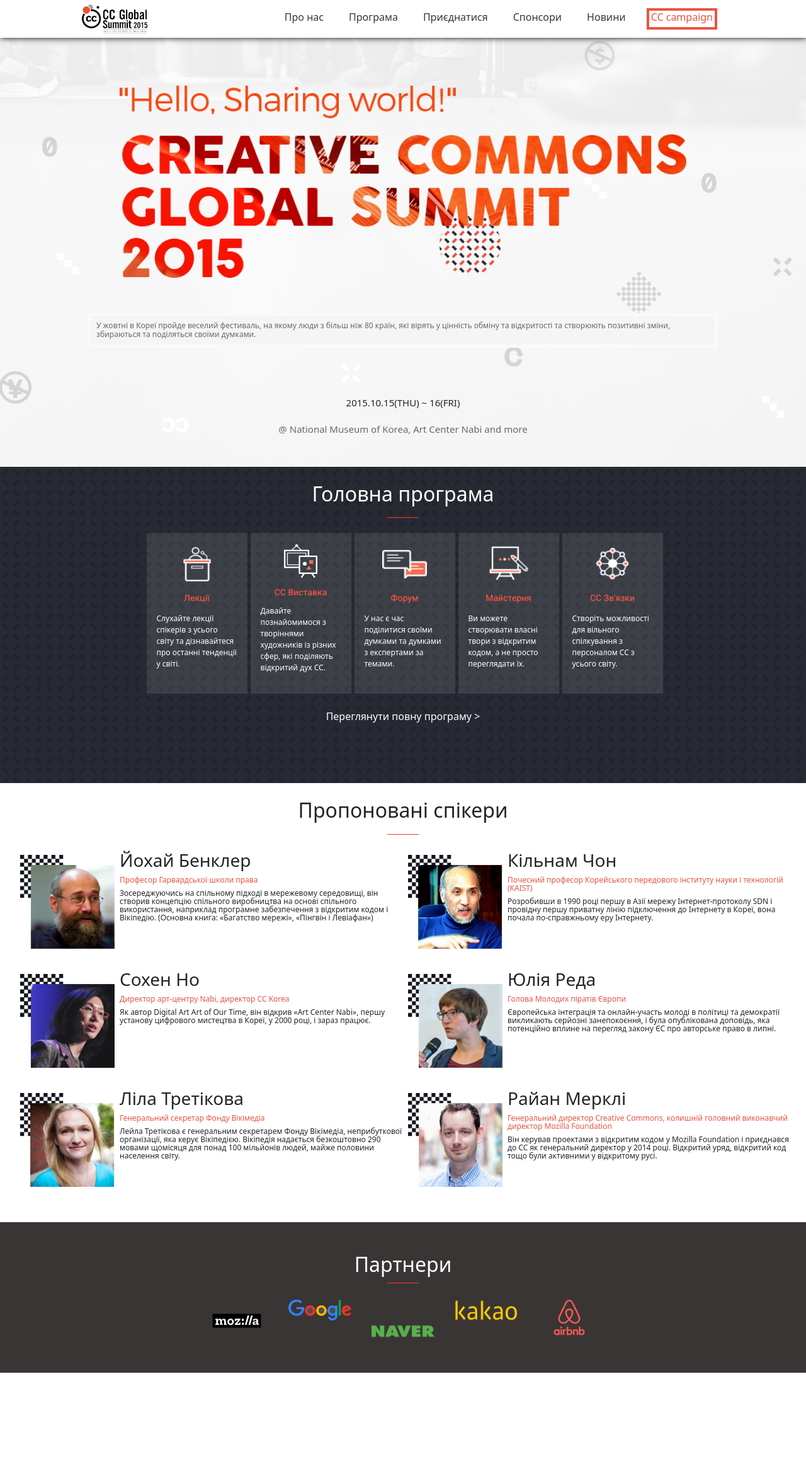
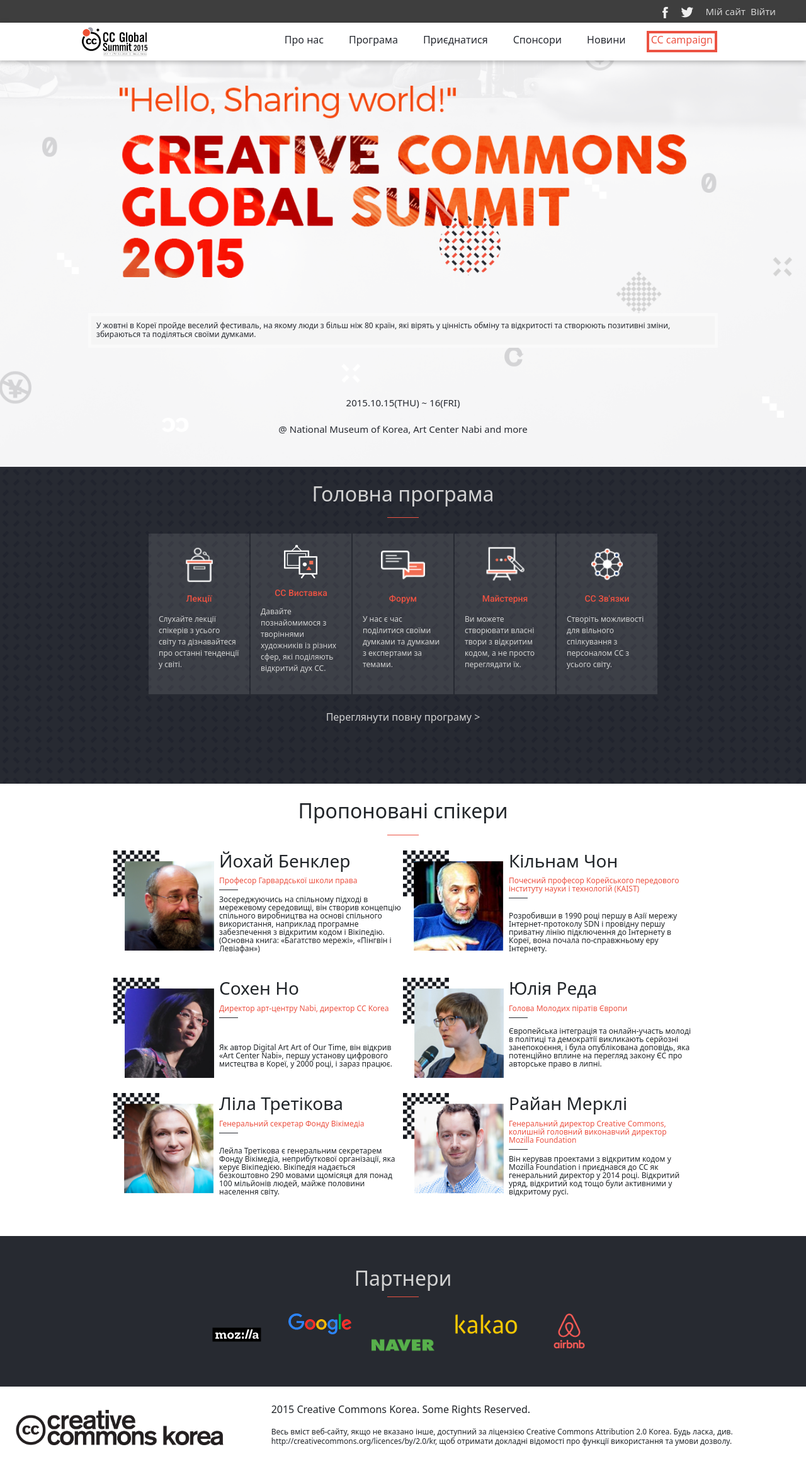
Before and after one commit to aliveGUY/conference, a website with bundled scripts: page index.html in a window 1280 px wide. Shown: the whole page at 63% size. Before the commit the page ends 2179 px from the top, so only its background shows below. Built offline with nearby package versions, Linux system fonts and the light colour scheme.

Commit message:
Add all required changes

```diff
--- a/index.css
+++ b/index.css
@@ -1,13 +1,41 @@
 * {
   margin: 0;
   padding: 0;
+
+  --black: #272a31;
+  --orange: #ec5242;
+  --white: #d3d3d3;
+}
+
+.top_menu {
+  display: none;
+  height: 36px;
+  background-color: rgb(62, 62, 62);
+  text-align: right;
+  line-height: 36px;
+  vertical-align: middle;
+}
+
+.top_menu ul {
+  padding: 0;
+  list-style: none;
+}
+
+.top_menu ul li a {
+  font-size: 15px;
+  color: var(--white);
+  text-decoration: none;
+}
+
+.top_menu ul li:nth-child(n+3) a:hover {
+  border-bottom: var(--white) solid 1px;
 }
 
 .burger {
   top: 25px;
   cursor: pointer;
   position: absolute;
-  background: #3a3535;
+  background: var(--black);
   width: 25px;
   height: 5px;
   transition: 0.2s;
@@ -17,7 +45,7 @@
 .burger::after {
   content: '';
   position: absolute;
-  background: #3a3535;
+  background: var(--black);
   width: 25px;
   height: 5px;
   transition: 0.2s;
@@ -52,7 +80,7 @@
 
 .Topbar.active {
   height: 100vh;
-  background-color: #fff;
+  background-color: var(--white);
 }
 
 .Topbar-logo {
@@ -88,22 +116,22 @@
 }
 
 .Topbar-nav li a {
-  color: #3a3535;
+  color: var(--black);
   text-decoration: none;
 }
 
 .Topbar-nav li:nth-child(6) {
   padding: 3px;
-  border: #ec5242 solid 4px !important;
+  border: var(--orange) solid 4px !important;
   margin: 13px;
 }
 
 .Topbar-nav li:hover a {
-  color: #ec5242;
+  color: var(--orange);
 }
 
 .Topbar-nav li:nth-child(6) a {
-  color: #ec5242;
+  color: var(--orange);
 }
 
 #Headline {
@@ -124,22 +152,26 @@
 
 #Headline-box {
   border: 5px solid rgba(255, 255, 255, 0.555);
-  color: rgb(104, 104, 104) !important;
+  color: var(--black);
   background-color: rgb(245, 245, 245);
   font-size: 12px;
   margin: 7vh 0;
 }
 
+#Headline-date {
+  color: var(--black);
+}
+
 #Headline-sponsor {
   font-size: 12px;
-  color: rgb(104, 104, 104) !important;
+  color: var(--black) !important;
 }
 
 #MainProgram {
   background-color: rgb(39, 42, 50);
   background-image: url(src/img/hitmark.png);
   background-size: 35px;
-  color: #fff;
+  color: var(--white);
 }
 
 .MainProgram-list {
@@ -164,7 +196,7 @@
   font-size: 14px;
   font-family: 'Roboto', sans-serif;
   font-weight: 500;
-  color: #ec5242 !important;
+  color: var(--orange);
 }
 
 .MainProgram-text {
@@ -183,20 +215,20 @@
 .MainProgram-link {
   text-decoration: none;
   display: none;
-  color: #fff;
+  color: var(--white);
   margin-bottom: 70px;
 }
 
 .MainProgram-link:hover {
-  color: #fff;
-  border-bottom: #fff solid 2px;
+  color: var(--white);
+  border-bottom: var(--white) solid 2px;
   margin-bottom: 68px;
 }
 
 #MainProgram-btn {
-  color: #fff;
+  color: var(--white);
   border: none;
-  background-color: #ec5242;
+  background-color: var(--orange);
   font-family: 'Roboto', sans-serif;
   font-weight: 500;
 }
@@ -204,7 +236,7 @@
 .line {
   margin: 10px auto;
   width: 50px;
-  border-bottom: 1.2px #fd3822 solid;
+  border-bottom: 1.2px var(--orange) solid;
 }
 
 .Featured-SPEAKERS {
@@ -237,10 +269,29 @@
   grid-area: 6/ 1/span 1/ span 1;
 }
 
-.Featured-speaker img {
-  width: 150px;
+.Featured-text {
+  display: flex;
+  flex-direction: column;
+  max-width: 300px;
+}
+
+.Featured-text p:nth-child(4) {
+  margin-top: auto;
+}
+
+.featured-img img {
+  width: calc(min(35vw,20vh));
   height: auto;
-  float: left;
+
+}
+
+.Line {
+  border-bottom: var(--black) 1px solid;
+  width: 30px;
+}
+
+.Featured-speaker {
+  display: flex;
 }
 
 .Featured-speaker p {
@@ -249,22 +300,24 @@
 }
 
 .Featured-des {
-  color: #ec5242;
+  color: var(--orange);
 }
 
 .SeeMore {
   padding: 10px;
-  border: 1px #3a3535 solid;
+  border-radius: 5px;
+  border: none;
+  box-shadow: rgb(0 0 0 / 15%) 0px 2px 8px 0px;
   background-color: #fff;
 }
 
 .Fetured-see {
-  display: block !important;
+  display: flex !important;
 }
 
 #Partner {
-  color: #fff;
-  background-color: #3a3535;
+  color: var(--white);
+  background-color: var(--black);
 }
 
 #Partner ul {
@@ -272,22 +325,34 @@
   list-style: none;
 }
 
-#footer {
-  width: 100vw;
-}
-
 #Sponsors li img {
   width: 100px;
   height: auto;
 }
 
-#footer p {
-  color: #3a3535;
+.footer-img {
   margin: auto 0;
-  font-size: 11px;
+  height: 60px;
+}
+
+.footer-img img {
+  transform: translateX(2vw);
+  height: auto;
+  max-width: 80%;
+}
+
+.foter-text {
+  line-height: 15px;
+  font-size: 12px;
+  display: none;
 }
 
 @media screen and (min-device-width: 768px) {
+
+  .top_menu {
+    display: block;
+  }
+
   #Topbar-Wrapper {
     display: flex;
     justify-content: space-between;
@@ -295,7 +360,7 @@
 
   .Topbar {
     background-color: #fff;
-    box-shadow: 1px 0.01px 10px black;
+    box-shadow: rgb(0 0 0 / 30%) 0px 2px 8px 0px;
   }
 
   .Topbar-logo-a {
@@ -343,11 +408,17 @@
   }
 
   #MainProgram ul li {
+    margin: 1px;
     display: flex;
   }
 
+  #MainProgram ul li:hover {
+    cursor: pointer;
+    margin: 0;
+    border: 1px var(--white) solid;
+  }
+
   .MainProgram-list {
-    margin-left: 5px;
     max-width: 160px;
     grid-template-rows: auto;
     grid-template-columns: auto;
@@ -404,4 +475,8 @@
   .SeeMore {
     display: none;
   }
+
+  .foter-text {
+    display: block;
+  }
 }
--- a/index.html
+++ b/index.html
@@ -10,10 +10,27 @@
     <title>Main</title>
 </head>
 <body>
-    <nav class="Topbar position-fixed">
+    <nav class="position-fixed">
+        <div class="top_menu">
+            <ul class="d-flex flex-row justify-content-end">
+                <li class="mx-1 me-3">
+                    <a href=""><img src="src/img/facebook.png" alt="facebook"></a>
+                </li>
+                <li class="mx-1 me-3">
+                    <a href=""><img src="src/img/twitter.png" alt="twitter"></a>
+                </li>
+                <li class="mx-1">
+                    <a href="">Мій сайт</a>
+                </li>
+                <li class="mx-1 me-5">
+                    <a href="">Війти</a>
+                </li>
+            </ul>
+        </div>
+        <div class="Topbar ">
             <div id="Topbar-Wrapper">
                 <a class="Topbar-logo" href="">
-                <img src="src/img/logo-lg.png" class="Topbar-logo-a" alt="">
+                    <img src="src/img/logo-lg.png" class="Topbar-logo-a" alt="Logo">
                 </a>
                 <div class="Topbar-burger">
                     <div class="burger"></div>
@@ -27,7 +44,9 @@
                     <li><a href="#">CC campaign</a></li>
                 </ul>
             </div>
+        </div>
     </nav>
+
     <section id="Headline">
         <div class="Headline-wrapper container d-flex flex-column align-items-center">
             <img class="Headline-title" src="src/img/title.png" alt="title"/>
@@ -86,71 +105,41 @@
         <h2>Пропоновані спікери</h2>
         <div class="line mb-4"></div>
         <div class="Featured-SPEAKERS">
-            <div id="Yochai" class="Featured-speaker mb-4">
-                <img src="src/img/speaker_01.png" alt="" class="m-2">
-                <h3>Йохай Бенклер</h3>
-                <p class="Featured-des mb-2">Професор Гарвардської школи права</p>
-                <p>Зосереджуючись на спільному підході в мережевому середовищі, він створив концепцію спільного виробництва на основі спільного використання, наприклад програмне забезпечення з відкритим кодом і Вікіпедію.
-                    (Основна книга: «Багатство мережі», «Пінгвін і Левіафан»)</p>
-            </div>
-            <div id="Kilnam" class="Featured-speaker mb-4">
-                <img src="src/img/speaker_02.png" alt="" class="m-2">
-                <h3>Кільнам Чон</h3>
-                <p class="Featured-des mb-2">Почесний професор Корейського передового інституту науки і технологій (KAIST)</p>
-                <p>Розробивши в 1990 році першу в Азії мережу Інтернет-протоколу SDN і провідну першу приватну лінію підключення до Інтернету в Кореї, вона почала по-справжньому еру Інтернету.</p>
-            </div>
-            <div id="Sohyeong" class="Featured-speaker mb-4">
-                <img src="src/img/speaker_03.png" alt="" class="m-2">
-                <h3>Сохен Но</h3>
-                <p class="Featured-des mb-2">Директор арт-центру Nabi, директор CC Korea</p>
-                <p>Як автор Digital Art Art of Our Time, він відкрив «Art Center Nabi», першу установу цифрового мистецтва в Кореї, у 2000 році, і зараз працює.</p>
-            </div>
-            <div id="Julia" class="Featured-speaker mb-4">
-                <img src="src/img/speaker_04.png" alt="" class="m-2">
-                <h3>Юлія Реда</h3>
-                <p class="Featured-des mb-2">Голова Молодих піратів Європи</p>
-                <p>Європейська інтеграція та онлайн-участь молоді в політиці та демократії викликають серйозні занепокоєння, і була опублікована доповідь, яка потенційно вплине на перегляд закону ЄС про авторське право в липні.</p>
-            </div>
-            <div id="Lila" class="Featured-speaker mb-4">
-                <img src="src/img/speaker_05.png" alt="" class="m-2">
-                <h3>Ліла Третікова</h3>
-                <p class="Featured-des mb-2">Генеральний секретар Фонду Вікімедіа</p>
-                <p>Лейла Третікова є генеральним секретарем Фонду Вікімедіа, неприбуткової організації, яка керує Вікіпедією. Вікіпедія надається безкоштовно 290 мовами щомісяця для понад 100 мільйонів людей, майже половини населення світу.</p>
-            </div>
-            <div id="Ryan" class="Featured-speaker mb-4">
-                <img src="src/img/speaker_06.png" alt="" class="m-2">
-                <h3 >Райан Мерклі</h3>
-                <p class="Featured-des mb-2">Генеральний директор Creative Commons, колишній головний виконавчий директор Mozilla Foundation</p>
-                <p>Він керував проектами з відкритим кодом у Mozilla Foundation і приєднався до CC як генеральний директор у 2014 році. Відкритий уряд, відкритий код тощо були активними у відкритому русі.</p>
-            </div>
-            <button type="button" class="SeeMore">⇩Бачити Більше⇩</button>
-        </div>
-
-
-
+            <button class="SeeMore">БІЛЬШЕ<img class="ms-2" src="src/img/arrow_down.png" alt="arrow"></button>
         </section>
     <section id="Partner" class=" text-center pt-5">
         <h2>Партнери</h2>
         <div class="line"></div>
         <ul id="Sponsors" class="d-flex flex-wrap m-0 p-0">
             <li class="p-3">
-                <img src="src/img/mozilla.svg" alt="">
+                <img src="src/img/mozilla.svg" alt="Sponsor">
             </li>
             <li class="p-3">
-                <img src="src/img/googlekorea.png" alt="">
+                <img src="src/img/googlekorea.png" alt="Sponsor">
             </li>
             <li class="p-3">
-                <img src="src/img/naver.webp" alt="">
+                <img src="src/img/naver.webp" alt="Sponsor">
             </li>
             <li class="p-3">
-                <img src="src/img/kakao.png" alt="">
+                <img src="src/img/kakao.png" alt="Sponsor">
             </li>
             <li class="p-3">
-                <img src="src/img/airbnb.png" alt="">
+                <img src="src/img/airbnb.png" alt="Sponsor">
             </li>
         </ul>
     </section>
-    <script src="src/scripts/Featured-mobile.js"></script>
+    <footer class="row">
+        <div class="footer-img col-6 col-md-4">
+            <img src="src/img/cck-logo1.png" alt="Foote-Sponsor">
+        </div>
+
+        <div class="col-6 col-md-8 p-2 my-3">
+            <p>2015 Creative Commons Korea. Some Rights Reserved.</p>
+            <p class="foter-text">Весь вміст веб-сайту, якщо не вказано інше, доступний за ліцензією Creative Commons Attribution 2.0 Korea.
+                Будь ласка, див. http://creativecommons.org/licences/by/2.0/kr, щоб отримати докладні відомості про функції використання та умови дозволу.</p>
+        </div>
+    </footer>
+    <script type="module" src="src/scripts/init_featured.js"></script>
     <script src="src/scripts/class-toggle.js"></script>
     <script src="https://ajax.googleapis.com/ajax/libs/jquery/3.2.1/jquery.min.js"></script>
     <script src="https://cdn.jsdelivr.net/npm/bootstrap@3.3.7/dist/js/bootstrap.min.js" integrity="sha384-Tc5IQib027qvyjSMfHjOMaLkfuWVxZxUPnCJA7l2mCWNIpG9mGCD8wGNIcPD7Txa" crossorigin="anonymous"></script>
--- a/src/pages/about.css
+++ b/src/pages/about.css
@@ -1,6 +1,30 @@
 * {
   margin: 0;
   padding: 0;
+}
+
+.top_menu {
+  display: none;
+  height: 36px;
+  background-color: rgb(62, 62, 62);
+  text-align: right;
+  line-height: 36px;
+  vertical-align: middle;
+}
+
+.top_menu ul {
+  padding: 0;
+  list-style: none;
+}
+
+.top_menu ul li a {
+  font-size: 15px;
+  color: #fff;
+  text-decoration: none;
+}
+
+.top_menu ul li:nth-child(n+3) a:hover {
+  border-bottom: #fff solid 1px;
 }
 
 .burger {
@@ -183,22 +207,33 @@
   list-style: none;
 }
 
-#footer {
-  width: 100vw;
-}
-
 #Sponsors li img {
   width: 100px;
   height: auto;
 }
 
-#footer p {
-  color: #3a3535;
+.footer-img {
   margin: auto 0;
-  font-size: 11px;
+  height: 60px;
+}
+
+.footer-img img {
+  transform: translateX(2vw);
+  height: auto;
+  max-width: 80%;
+}
+
+.foter-text {
+  line-height: 15px;
+  font-size: 12px;
+  display: none;
 }
 
 @media screen and (min-device-width: 768px) {
+  .top_menu {
+    display: block;
+  }
+
   #Topbar-Wrapper {
     display: flex;
     justify-content: space-between;
@@ -242,4 +277,8 @@
   #images img {
     max-width: 49%;
   }
+
+  .foter-text {
+    display: block;
+  }
 }
--- /dev/null
+++ b/src/scripts/data.js
@@ -0,0 +1,46 @@
+const data = [
+    {
+        id: 'Yochai',
+        image: '../../src/img/speaker_01.png',
+        name: 'Йохай Бенклер',
+        position: 'Професор Гарвардської школи права',
+        description: 'Зосереджуючись на спільному підході в мережевому середовищі, він створив концепцію спільного виробництва на основі спільного використання, наприклад програмне забезпечення з відкритим кодом і Вікіпедію. (Основна книга: «Багатство мережі», «Пінгвін і Левіафан»)'
+    },
+    {
+        id: 'Kilnam',
+        image: 'src/img/speaker_02.png',
+        name: 'Кільнам Чон',
+        position: 'Почесний професор Корейського передового інституту науки і технологій (KAIST)',
+        description: 'Розробивши в 1990 році першу в Азії мережу Інтернет-протоколу SDN і провідну першу приватну лінію підключення до Інтернету в Кореї, вона почала по-справжньому еру Інтернету.'
+    },
+    {
+        id: 'Sohyeong',
+        image: 'src/img/speaker_03.png',
+        name: 'Сохен Но',
+        position: 'Директор арт-центру Nabi, директор CC Korea',
+        description: 'Як автор Digital Art Art of Our Time, він відкрив «Art Center Nabi», першу установу цифрового мистецтва в Кореї, у 2000 році, і зараз працює.'
+    },
+    {
+        id: 'Julia',
+        image: 'src/img/speaker_04.png',
+        name: 'Юлія Реда',
+        position: 'Голова Молодих піратів Європи',
+        description: 'Європейська інтеграція та онлайн-участь молоді в політиці та демократії викликають серйозні занепокоєння, і була опублікована доповідь, яка потенційно вплине на перегляд закону ЄС про авторське право в липні.'
+    },
+    {
+        id: 'Lila',
+        image: 'src/img/speaker_05.png',
+        name: 'Ліла Третікова',
+        position: 'Генеральний секретар Фонду Вікімедіа',
+        description: 'Лейла Третікова є генеральним секретарем Фонду Вікімедіа, неприбуткової організації, яка керує Вікіпедією. Вікіпедія надається безкоштовно 290 мовами щомісяця для понад 100 мільйонів людей, майже половини населення світу.'
+    },
+    {
+        id: 'Ryan',
+        image: 'src/img/speaker_06.png',
+        name: 'Райан Мерклі',
+        position: 'Генеральний директор Creative Commons, колишній головний виконавчий директор Mozilla Foundation',
+        description: 'Він керував проектами з відкритим кодом у Mozilla Foundation і приєднався до CC як генеральний директор у 2014 році. Відкритий уряд, відкритий код тощо були активними у відкритому русі.'
+    },
+]
+
+export default data
--- /dev/null
+++ b/src/scripts/init_featured.js
@@ -0,0 +1,57 @@
+import data from "./data.js";
+const speakers = document.querySelector('.Featured-SPEAKERS');
+
+
+
+for (let i = 0; i < data.length; i += 1) {
+  const speaker = document.createElement('div');
+  speaker.classList = 'Featured-speaker mb-4'
+  speaker.id = data[i].id;
+  const image = document.createElement('div');
+  image.className = 'featured-img';
+  const img = document.createElement('img');
+  img.src = data[i].image;
+  img.alt = 'Avatar';
+  const text = document.createElement('div');
+  text.classList = 'Featured-text ps-2';
+  const Name = document.createElement('h3');
+  Name.innerHTML = data[i].name;
+  const Position = document.createElement('p');
+  Position.innerHTML = data[i].position;
+  Position.classList = 'Featured-des mb-2'
+  const line = document.createElement('div');
+  line.classList = 'Line mb-2'
+  const Description = document.createElement('p');
+  Description.innerHTML = data[i].description;
+
+  speakers.appendChild(speaker)
+  speaker.appendChild(image)
+  speaker.appendChild(text)
+  image.appendChild(img)
+  text.appendChild(Name)
+  text.appendChild(Position)
+  text.appendChild(line)
+  text.appendChild(Description)
+}
+
+// After loading featured im making them able to drop down
+
+const speakersAll = document.querySelectorAll('div.Featured-SPEAKERS > .Featured-speaker');
+
+if (window.matchMedia('(max-device-width: 768px)').matches) {
+  for (let i = 2; i < speakersAll.length; i += 1) {
+    console.log(speakersAll[i]);
+    speakersAll[i].style.display = 'none';
+  }
+
+  document.querySelector('.SeeMore').addEventListener('click', () => {
+    for (let i = 2; i < speakersAll.length; i += 1) {
+      speakersAll[i].classList.toggle('Fetured-see');
+    }
+    if (document.querySelector('.SeeMore').innerHTML === 'БІЛЬШЕ<img class="ms-2" src="src/img/arrow_down.png" alt="arrow">') {
+      document.querySelector('.SeeMore').innerHTML = 'МЕНШЕ<img class="ms-2" src="src/img/arrow_up.png" alt="arrow">';
+    } else {
+      document.querySelector('.SeeMore').innerHTML = 'БІЛЬШЕ<img class="ms-2" src="src/img/arrow_down.png" alt="arrow">';
+    }
+  });
+}
```
Also changed, not shown: src/pages/about.html (+42 -14 lines), src/scripts/Featured-mobile.js (deleted, +0 -17 lines), README.md, src/img/cck-logo1.png (added), src/img/facebook.png (added), src/img/twitter.png (added). Lines whose indentation alone changed are shown as unchanged.
